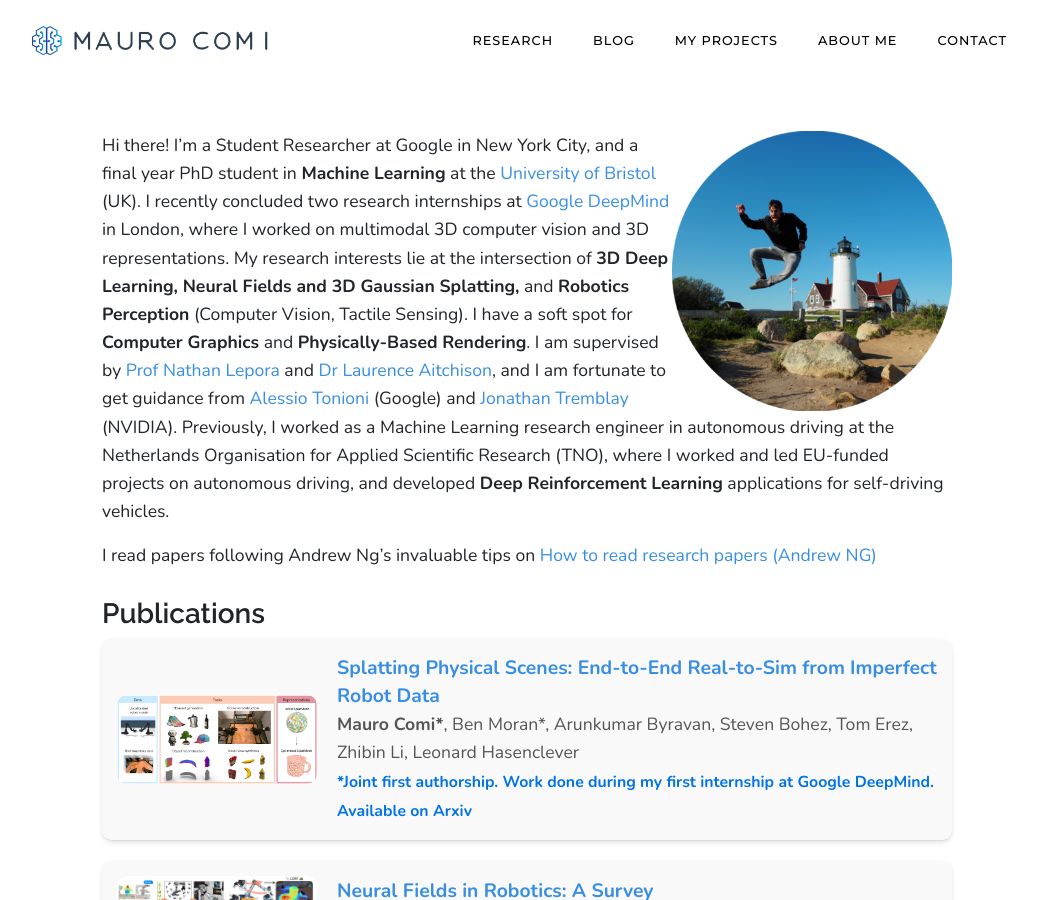
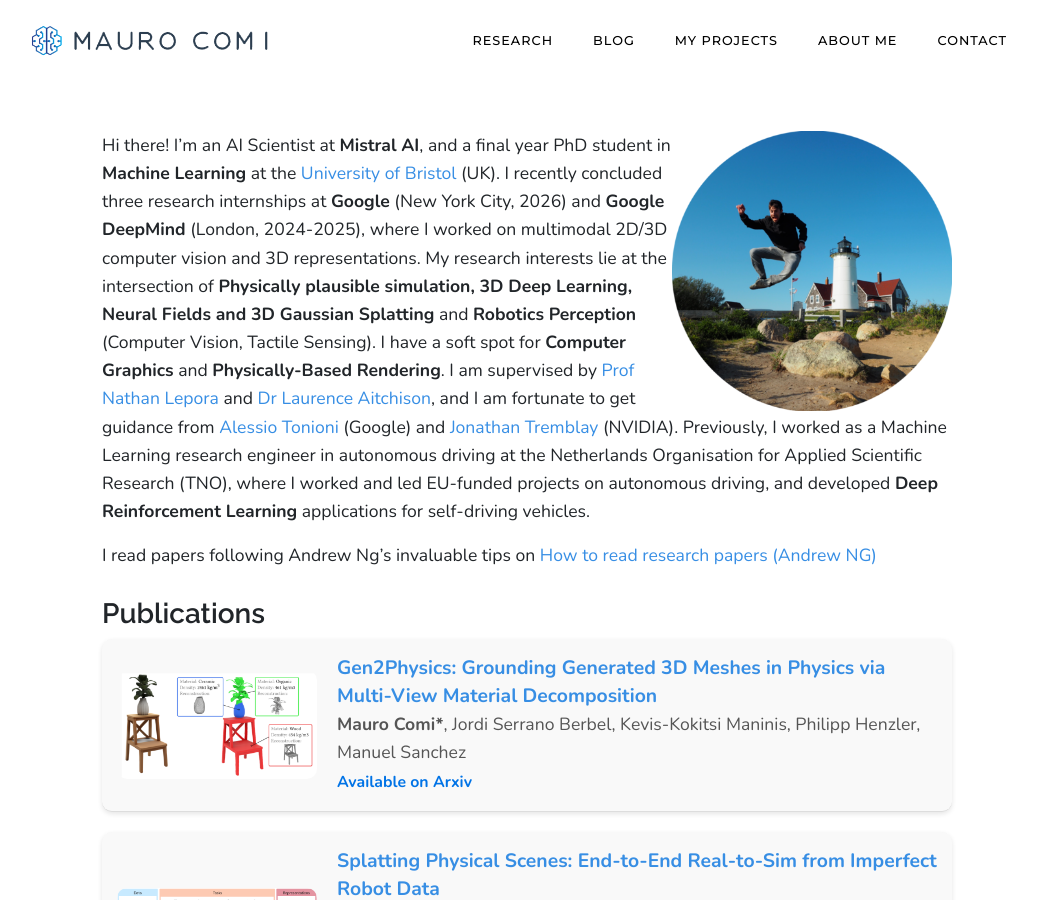
Before and after one commit to maurock/maurock.github.io, a Jekyll site: the page built from index.html, in a window 1280 px wide and 900 px high. Shown: the whole window, without its empty margins (113-1150 px from the left). Built offline with Jekyll 4.4.1, drawn with Linux system fonts in a browser that asks for light colours; nearby versions of some CDN libraries; some of the changed text lies outside the part shown.

Commit message:
Update portfolio

```diff
--- a/_data/publications.yml
+++ b/_data/publications.yml
@@ -1,3 +1,9 @@
+- img: "../img/research/gen2physics.png"
+  title: "Gen2Physics: Grounding Generated 3D Meshes in Physics via Multi-View Material Decomposition"
+  link: "https://arxiv.org/abs/2608.23869"
+  authors: "<strong>Mauro Comi*</strong>, Jordi Serrano Berbel, Kevis-Kokitsi Maninis, Philipp Henzler, Manuel Sanchez"
+  status: "Available on Arxiv"
+
 - img: "../img/research/splatting_physical_images.png"
   title: "Splatting Physical Scenes: End-to-End Real-to-Sim from Imperfect Robot Data"
   link: "https://arxiv.org/pdf/2506.04120"
@@ -8,7 +14,7 @@
   title: "Neural Fields in Robotics: A Survey"
   link: "https://arxiv.org/pdf/2410.20220v1"
   authors: "Muhammad Zubair Irshad, <strong>Mauro Comi</strong>, Yen-Chen Lin, Nick Heppert, Abhinav Valada, Rares Ambrus, Zsolt Kira, Jonathan Tremblay"
-  status: "Currently in submission, available on Arxiv"
+  status: "Accepted at IEEE Transactions on Robotics (T-RO)"
 
 - img: "../img/research/snap_tap.png"
   title: "Snap-it, Tap-it, Splat-it: Tactile-Informed 3D Gaussian Splatting for Reconstructing Challenging Surfaces"
--- a/_includes/research_content.md
+++ b/_includes/research_content.md
@@ -1,7 +1,7 @@
 
 <img id="img-profile" src="img/jumping_me.png" alt="A picture of me jumping in front of a lighthouse">
 
-Hi there! I'm a Student Researcher at Google in New York City, and a final year PhD student in **Machine Learning** at the [University of Bristol](https://www.bristol.ac.uk/) (UK). I recently concluded two research internships at [Google DeepMind](https://deepmind.google/) in London, where I worked on multimodal 3D computer vision and 3D representations. My research interests lie at the intersection of **3D Deep Learning, Neural Fields and 3D Gaussian Splatting,** and **Robotics Perception** (Computer Vision, Tactile Sensing). I have a soft spot for **Computer Graphics** and **Physically-Based Rendering**. I am supervised by [Prof Nathan Lepora](https://lepora.com/) and [Dr Laurence Aitchison](http://www.gatsby.ucl.ac.uk/~laurence/), and I am fortunate to get guidance from [Alessio Tonioni](https://alessiotonioni.github.io/) (Google) and [Jonathan Tremblay](https://research.nvidia.com/person/jonathan-tremblay) (NVIDIA). Previously, I worked as a Machine Learning research engineer in autonomous driving at the Netherlands Organisation for Applied Scientific Research (TNO), where I worked and led EU-funded projects on autonomous driving, and developed **Deep Reinforcement Learning** applications for self-driving vehicles.
+Hi there! I'm an AI Scientist at **Mistral AI**, and a final year PhD student in **Machine Learning** at the [University of Bristol](https://www.bristol.ac.uk/) (UK). I recently concluded three research internships at **Google** (New York City, 2026) and **Google DeepMind** (London, 2024-2025), where I worked on multimodal 2D/3D computer vision and 3D representations. My research interests lie at the intersection of **Physically plausible simulation, 3D Deep Learning, Neural Fields and 3D Gaussian Splatting** and **Robotics Perception** (Computer Vision, Tactile Sensing). I have a soft spot for **Computer Graphics** and **Physically-Based Rendering**. I am supervised by [Prof Nathan Lepora](https://lepora.com/) and [Dr Laurence Aitchison](http://www.gatsby.ucl.ac.uk/~laurence/), and I am fortunate to get guidance from [Alessio Tonioni](https://alessiotonioni.github.io/) (Google) and [Jonathan Tremblay](https://research.nvidia.com/person/jonathan-tremblay) (NVIDIA). Previously, I worked as a Machine Learning research engineer in autonomous driving at the Netherlands Organisation for Applied Scientific Research (TNO), where I worked and led EU-funded projects on autonomous driving, and developed **Deep Reinforcement Learning** applications for self-driving vehicles.
 
 I read papers following Andrew Ng's invaluable tips on <a href="https://youtu.be/733m6qBH-jI">How to read research papers (Andrew NG)</a>
 
@@ -31,10 +31,13 @@
 ### Talks
 - **A Hybrid-AI approach to Competence Assessment for Automated Driving Functions** @SafeAI AAAI, February 2021
 
-### Updates
-- **February 2025** ⭐ – I started my second research internship as a **Student Researcher** at **Google DeepMind**!
+### Updated
+- **July 2026** ⭐ – I started my role as an AI Scientist at **Mistral AI**, working on Multimodal AI!
+- **June 2026** - Our work *Gen2Physics: Grounding Generated 3D Meshes in Physics via Multi-View Material Decomposition* was submitted to Arxiv ([link](https://arxiv.org/pdf/2608.23869))
+- **June 2026** – Our work *Neural Fields in Robotics: A Survey* ([link](https://arxiv.org/pdf/2410.20220v1)) was accepted at Transactions on Robotics (T-RO)!
+- **March 2026** ⭐ – I started my third research internship as a **Student Researcher** at **Google** in New York City!
+- **February 2025** ⭐ – I started my second research internship as a **Student Researcher** at **Google DeepMind** in London!
 - **November 2024** – Our work *Snap-it, Tap-it, Splat-it: Tactile-Informed 3D Gaussian Splatting for Reconstructing Challenging Surfaces* ([link](https://arxiv.org/pdf/2410.20220v1)) was accepted at [3DV 2025](https://3dvconf.github.io/2025/). See you in Singapore!
-- **October 2024** – Our work *Neural Fields in Robotics: A Survey* was submitted to ArXiv ([link](https://arxiv.org/pdf/2410.20220v1)).
 - **September 2024** ⭐ – I started my research internship as a **Student Researcher** at **Google DeepMind**!
 - **May 2024** - Our work *TouchSDF: A DeepSDF Approach for 3D Shape Reconstruction Using Vision-Based Tactile Sensing* was accepted into the [IEEE RA-L journal](https://ieeexplore.ieee.org/abstract/document/10517361).
 - **April 2024** - The 3D Deep Learning Reading Group I am running is starting again. Join us [here](https://3d-deeplearning-rg.github.io/).
```
Also changed, not shown: img/research/gen2physics.png (added).
